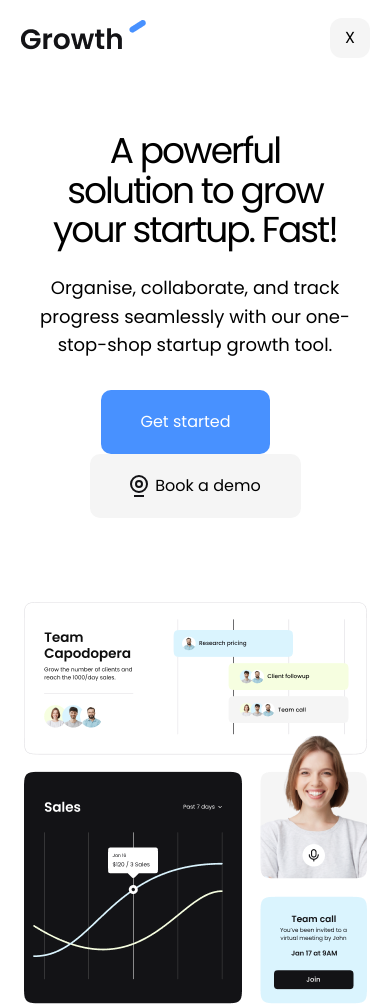
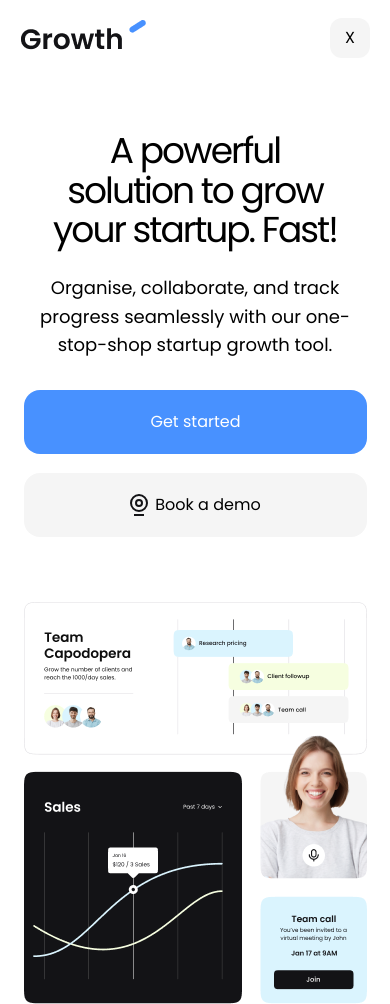
Before and after one commit to maadzjaa/page, a website built with Vite: page index.html in a window 390 px wide. Shown: the top 1004 px of the page. Built offline with nearby package versions, Linux system fonts and the light colour scheme.

Commit message:
style: media queries

```diff
--- a/styles.scss
+++ b/styles.scss
@@ -623,7 +623,7 @@ body {
 		background-image: url(/images/background-mobile.png);
 		background-size: auto;
 		background-position: 50% 90%;
-		margin-top: 56px;
+		margin: 56px 0 0;
 		padding-bottom: 20px;
 
 		&-text {
@@ -651,30 +651,31 @@ body {
 			flex-direction: column;
 			justify-content: center;
 			align-items: center;
+			gap: 19px;
 			min-width: 90vw;
 			border-radius: 16px;
 			font-weight: 500;
 			line-height: 150%;
 			font-size: 1.6rem;
 
-			.start {
-				width: 80vw;
+			.hero-btns-start {
+				min-width: 343px;
 				text-align: center;
 				margin-right: 0;
+				border-radius: 16px;
 			}
 
-			.demo {
-				width: 80vw;
-				text-align: center;
-				margin-top: 19px;
-				margin-bottom: 59px;
+			.hero-btns-demo {
+				min-width: 343px;
+				justify-content: center;
+				border-radius: 16px;
 			}
 		}
 	}
 
 	.video {
 		h2 {
-			max-width: 80vw;
+			max-width: 85vw;
 			font-size: 3.2rem;
 			padding-top: 64px;
 		}
@@ -682,6 +683,10 @@ body {
 		.video-play {
 			max-width: 90vw;
 			border-radius: 16px;
+		}
+
+		.video-wrapper {
+			padding: 0;
 		}
 
 		.video-start {
```
Also changed, not shown: css/styles.css, 1 other file.
